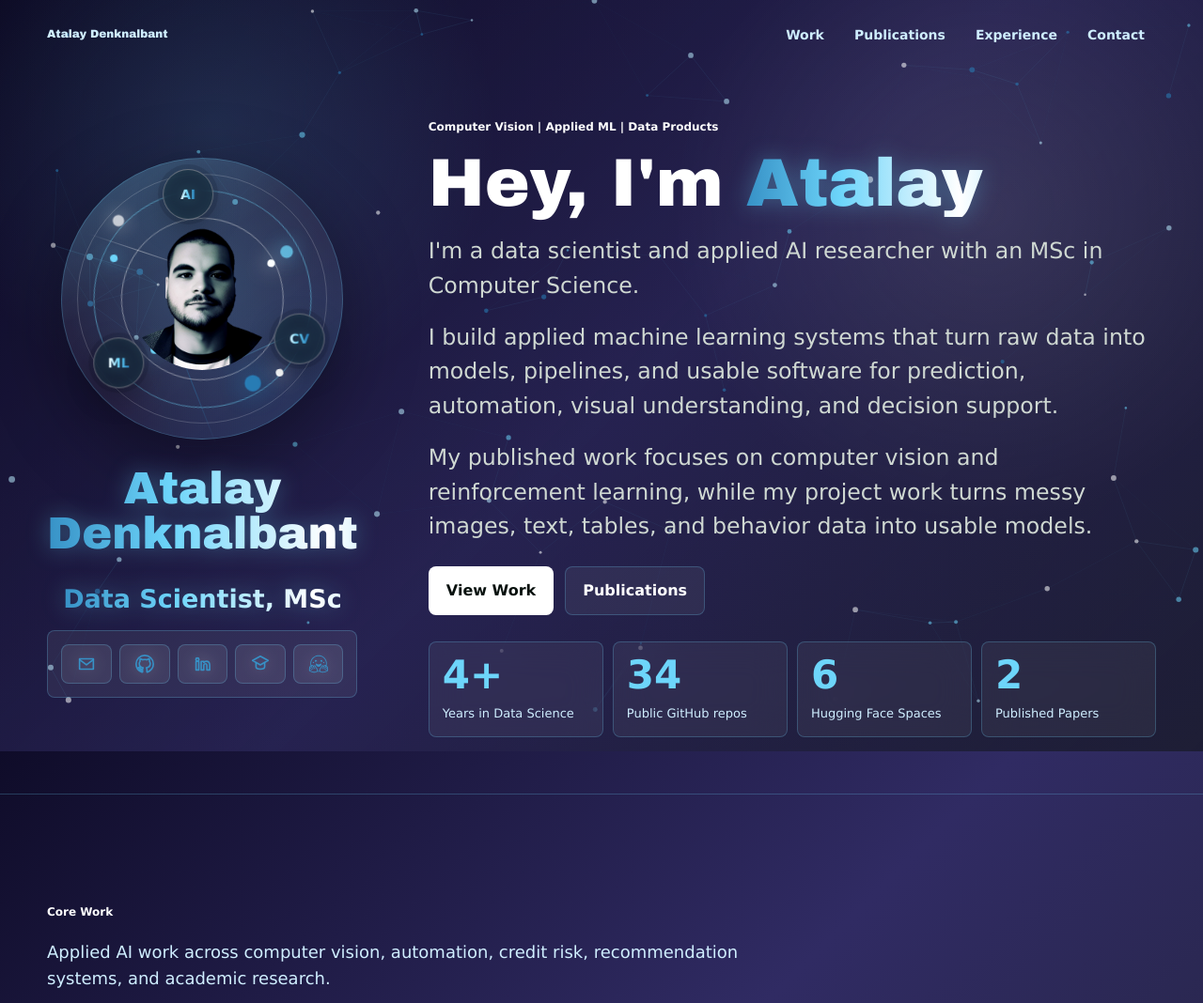
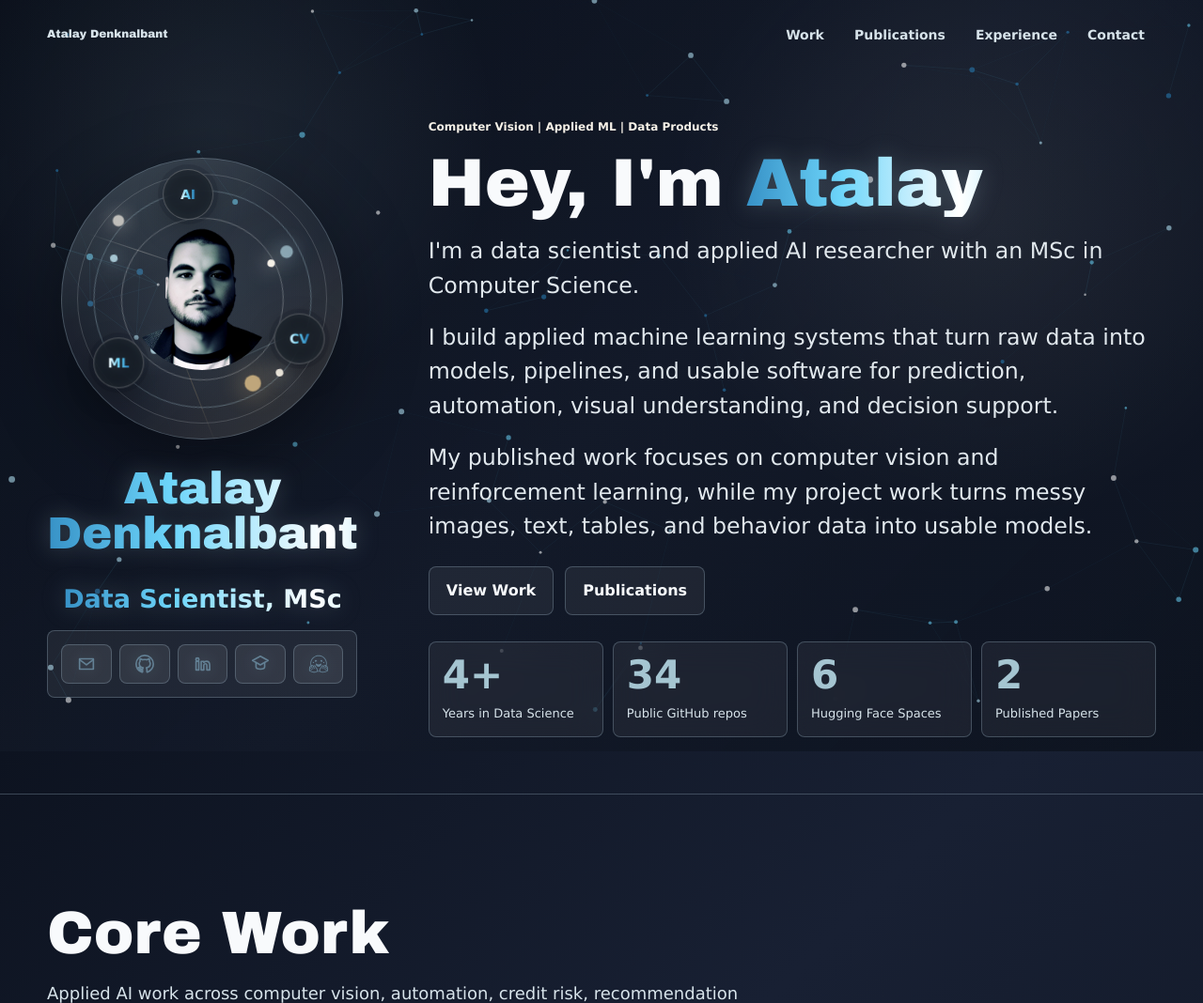
Before and after one commit to atalaydenknalbant/atalaydenknalbant.github.io, a plain HTML site: page index.html in a window 1280 px wide. Shown: the top 1068 px of the page at 94% size. Drawn offline with Linux system fonts and the light colour scheme; animation ran at ten frames a second.

Commit message:
Refactor index.html, script.js, and styles.css: enhance accessibility, improve button structure, and update color scheme

```diff
--- a/index.html
+++ b/index.html
@@ -102,8 +102,8 @@
           <p class="hero-lede">I build applied machine learning systems that turn raw data into models, pipelines, and usable software for prediction, automation, visual understanding, and decision support.</p>
           <p class="hero-lede">My published work focuses on computer vision and reinforcement learning, while my project work turns messy images, text, tables, and behavior data into usable models.</p>
           <div class="hero-actions" aria-label="Primary actions">
-            <a class="button primary" href="#work">View Work</a>
-            <a class="button secondary" href="#publications">Publications</a>
+            <a class="button primary" href="#work"><span class="button-label">View Work</span></a>
+            <a class="button secondary" href="#publications"><span class="button-label">Publications</span></a>
           </div>
           <dl class="metric-strip" aria-label="Profile highlights">
             <div>
@@ -129,7 +129,7 @@
 
     <section class="section-shell focus-section" aria-labelledby="focus-title">
       <div class="section-heading">
-        <p class="eyebrow" id="focus-title">Core Work</p>
+        <h2 id="focus-title">Core Work</h2>
         <p>Applied AI work across computer vision, automation, credit risk, recommendation systems, and academic research.</p>
       </div>
 
@@ -162,8 +162,7 @@
 
     <section class="section-shell work-section" id="work" aria-labelledby="work-title">
       <div class="section-heading compact">
-        <p class="eyebrow">Selected Work</p>
-        <h2 id="work-title"></h2>
+        <h2 id="work-title">Selected Work</h2>
       </div>
       <div class="filter-bar" aria-label="Project filters">
         <button class="filter-button active" type="button" data-filter="all">All</button>
@@ -324,7 +323,7 @@
 
     <section class="section-shell publications-section" id="publications" aria-labelledby="publications-title">
       <div class="section-heading">
-        <p class="eyebrow" id="publications-title">Publications</p>
+        <h2 id="publications-title">Publications</h2>
       </div>
       <div class="research-layout">
         <article class="research-card">
@@ -350,7 +349,7 @@
 
     <section class="section-shell experience-section" id="experience" aria-labelledby="experience-title">
       <div class="section-heading compact">
-        <p class="eyebrow" id="experience-title">Experience</p>
+        <h2 id="experience-title">Experience</h2>
       </div>
       <div class="timeline">
         <article>
--- a/styles.css
+++ b/styles.css
@@ -1,21 +1,22 @@
 :root {
   color-scheme: dark;
   --bg: #0b0f14;
-  --bg-2: #101820;
-  --panel: rgba(255, 255, 255, 0.07);
-  --panel-strong: rgba(255, 255, 255, 0.11);
-  --ink: #ffffff;
-  --muted: #cfeeff;
-  --line: rgba(109, 213, 250, 0.24);
-  --cool-deep: #2980b9;
-  --cool-sky: #6dd5fa;
-  --cool-white: #ffffff;
-  --page-gradient: linear-gradient(135deg, #0f0c29 0%, #302b63 52%, #24243e 100%);
-  --cyan: #6dd5fa;
-  --lime: #ffffff;
-  --coral: #2980b9;
-  --amber: #bcecff;
-  --cool-gradient: linear-gradient(135deg, #2980b9 0%, #6dd5fa 52%, #ffffff 100%);
+  --bg-2: #111827;
+  --panel: rgba(248, 250, 252, 0.075);
+  --panel-strong: rgba(248, 250, 252, 0.13);
+  --ink: #f8fafc;
+  --muted: #d7e3ea;
+  --line: rgba(142, 164, 180, 0.36);
+  --cool-deep: #536f85;
+  --cool-sky: #a5c5d1;
+  --cool-white: #f7f2e8;
+  --page-gradient: linear-gradient(135deg, #0d1320 0%, #182033 52%, #111827 100%);
+  --cyan: #a5c5d1;
+  --lime: #f7f2e8;
+  --coral: #c8ad7f;
+  --amber: #e2d2b0;
+  --cool-gradient: linear-gradient(135deg, #536f85 0%, #a5c5d1 52%, #f7f2e8 100%);
+  --text-gradient: linear-gradient(90deg, #2980b9 0%, #6dd5fa 25%, #ffffff 50%, #6dd5fa 75%, #2980b9 100%);
   --shadow: 0 24px 80px rgba(0, 0, 0, 0.38);
   --font-display: "Bricolage Grotesque", "Arial Black", ui-sans-serif, system-ui, sans-serif;
   --font-body: "Atkinson Hyperlegible", Verdana, ui-sans-serif, system-ui, sans-serif;
@@ -53,10 +54,10 @@ body::before {
   inset: 0;
   z-index: 0;
   background:
-    linear-gradient(135deg, rgba(15, 12, 41, 0.18), rgba(48, 43, 99, 0.08), rgba(36, 36, 62, 0.2)),
-    radial-gradient(circle at 18% 18%, rgba(109, 213, 250, 0.16), transparent 24%),
-    radial-gradient(circle at 82% 28%, rgba(255, 255, 255, 0.1), transparent 28%),
-    rgba(6, 5, 20, 0.24);
+    linear-gradient(135deg, rgba(13, 19, 32, 0.2), rgba(24, 32, 51, 0.12), rgba(17, 24, 39, 0.22)),
+    radial-gradient(circle at 18% 18%, rgba(165, 197, 209, 0.12), transparent 24%),
+    radial-gradient(circle at 82% 28%, rgba(247, 242, 232, 0.08), transparent 28%),
+    rgba(6, 8, 13, 0.28);
   pointer-events: none;
 }
 
@@ -81,7 +82,7 @@ canvas {
   z-index: 30;
   transform: translateY(-160%);
   background: var(--lime);
-  color: #07100d;
+  color: #0c1118;
   padding: 10px 14px;
   border-radius: var(--radius);
   font-weight: 800;
@@ -106,7 +107,7 @@ main,
 }
 
 .site-header[data-elevated="true"] {
-  background: rgba(15, 12, 41, 0.72);
+  background: rgba(13, 19, 32, 0.78);
   border-color: var(--line);
   backdrop-filter: blur(20px);
 }
@@ -132,7 +133,7 @@ main,
   height: 44px;
   display: grid;
   place-items: center;
-  color: #07100d;
+  color: #0c1118;
   background: var(--cool-gradient);
   border-radius: var(--radius);
   font-size: 15px;
@@ -170,15 +171,17 @@ main,
   font-weight: 750;
 }
 
-.nav-links a.nav-wave {
-  background: linear-gradient(90deg, #2980b9 0%, #6dd5fa 25%, #ffffff 50%, #6dd5fa 75%, #2980b9 100%);
+.nav-links a.nav-wave,
+.brand-lockup.nav-wave .brand-copy span:first-child,
+.button.nav-wave .button-label {
+  background: var(--text-gradient);
   background-size: 200% 100%;
   background-repeat: repeat;
   background-position: 0% 50%;
   -webkit-background-clip: text;
   background-clip: text;
   color: transparent;
-  filter: drop-shadow(0 0 9px rgba(109, 213, 250, 0.44));
+  filter: drop-shadow(0 0 9px rgba(165, 197, 209, 0.34));
   animation: coolsky-text-wave 0.72s linear 1 both;
 }
 
@@ -193,7 +196,7 @@ main,
   width: 42px;
   height: 42px;
   border: 1px solid var(--line);
-  background: rgba(255, 255, 255, 0.06);
+  background: rgba(248, 250, 252, 0.06);
   border-radius: var(--radius);
   padding: 0;
 }
@@ -261,14 +264,14 @@ main,
 
 .wave-word {
   display: inline-block;
-  background: linear-gradient(90deg, #2980b9 0%, #6dd5fa 25%, #ffffff 50%, #6dd5fa 75%, #2980b9 100%);
+  background: var(--text-gradient);
   background-size: 200% 100%;
   background-repeat: repeat;
   background-position: 0% 50%;
   -webkit-background-clip: text;
   background-clip: text;
   color: transparent;
-  filter: drop-shadow(0 0 12px rgba(109, 213, 250, 0.34));
+  filter: drop-shadow(0 0 12px rgba(165, 197, 209, 0.26));
   animation: coolsky-text-wave 3.2s linear infinite;
 }
 
@@ -287,21 +290,21 @@ main,
 
 .hero-identity h1,
 .hero-title-line {
-  background: linear-gradient(90deg, #2980b9 0%, #6dd5fa 25%, #ffffff 50%, #6dd5fa 75%, #2980b9 100%);
+  background: var(--text-gradient);
   background-size: 200% 100%;
   background-repeat: repeat;
   background-position: 0% 50%;
   -webkit-background-clip: text;
   background-clip: text;
   color: transparent;
-  filter: drop-shadow(0 0 12px rgba(109, 213, 250, 0.34));
+  filter: drop-shadow(0 0 12px rgba(165, 197, 209, 0.26));
   animation: coolsky-text-wave 3.2s linear infinite;
 }
 
 .hero-lede {
   max-width: 780px;
   margin: 18px 0 0;
-  color: #cfd8d2;
+  color: #e1e8ed;
   font-size: clamp(18px, 1.85vw, 24px);
   line-height: 1.55;
   text-wrap: pretty;
@@ -325,15 +328,15 @@ main,
   border: 1px solid transparent;
 }
 
-.button.primary {
-  background: var(--ink);
-  color: #07100d;
+.button.primary,
+.button.secondary {
+  border-color: var(--line);
+  background: rgba(248, 250, 252, 0.06);
+  color: var(--ink);
 }
 
-.button.secondary {
-  border-color: var(--line);
-  background: rgba(255, 255, 255, 0.06);
-  color: var(--ink);
+.button-label {
+  display: inline-block;
 }
 
 .button:hover,
@@ -354,7 +357,7 @@ main,
   padding: 14px;
   border: 1px solid var(--line);
   border-radius: var(--radius);
-  background: rgba(255, 255, 255, 0.055);
+  background: rgba(248, 250, 252, 0.055);
   backdrop-filter: blur(18px);
 }
 
@@ -388,9 +391,9 @@ main,
   border: 1px solid var(--line);
   border-radius: 50%;
   background:
-    linear-gradient(150deg, rgba(109, 213, 250, 0.28), transparent 38%),
-    linear-gradient(320deg, rgba(41, 128, 185, 0.24), transparent 42%),
-    rgba(255, 255, 255, 0.06);
+    linear-gradient(150deg, rgba(165, 197, 209, 0.2), transparent 38%),
+    linear-gradient(320deg, rgba(200, 173, 127, 0.16), transparent 42%),
+    rgba(248, 250, 252, 0.055);
   overflow: visible;
   isolation: isolate;
   box-shadow: var(--shadow);
@@ -401,7 +404,7 @@ main,
   position: absolute;
   inset: 16px;
   z-index: 0;
-  border: 1px solid rgba(255, 255, 255, 0.18);
+  border: 1px solid rgba(248, 250, 252, 0.16);
   border-radius: 50%;
 }
 
@@ -410,7 +413,7 @@ main,
   position: absolute;
   inset: 0;
   z-index: 0;
-  background: radial-gradient(circle at 50% 50%, rgba(109, 213, 250, 0.18), transparent 68%);
+  background: radial-gradient(circle at 50% 50%, rgba(165, 197, 209, 0.12), transparent 68%);
   border-radius: 50%;
 }
 
@@ -460,27 +463,27 @@ main,
   height: 54px;
   display: grid;
   place-items: center;
-  border: 1px solid rgba(255, 255, 255, 0.34);
+  border: 1px solid rgba(248, 250, 252, 0.28);
   border-radius: 50%;
-  background: rgba(7, 17, 27, 0.62);
+  background: rgba(12, 17, 24, 0.7);
   font-weight: 950;
   font-size: 14px;
   box-shadow:
-    inset 0 0 22px rgba(109, 213, 250, 0.16),
+    inset 0 0 22px rgba(165, 197, 209, 0.12),
     0 10px 30px rgba(0, 0, 0, 0.28),
     0 0 0 5px rgba(5, 18, 28, 0.14);
   backdrop-filter: blur(10px);
 }
 
 .orbit-label > span {
-  background: linear-gradient(90deg, #2980b9 0%, #6dd5fa 25%, #ffffff 50%, #6dd5fa 75%, #2980b9 100%);
+  background: var(--text-gradient);
   background-size: 200% 100%;
   background-repeat: repeat;
   background-position: 0% 50%;
   -webkit-background-clip: text;
   background-clip: text;
   color: transparent;
-  filter: drop-shadow(0 0 8px rgba(109, 213, 250, 0.58));
+  filter: drop-shadow(0 0 8px rgba(165, 197, 209, 0.38));
   animation: coolsky-text-wave 2.6s linear infinite;
 }
 
@@ -533,7 +536,7 @@ main,
   z-index: 1;
   width: 42%;
   height: 1px;
-  background: linear-gradient(90deg, transparent, rgba(255, 255, 255, 0.72), transparent);
+  background: linear-gradient(90deg, transparent, rgba(247, 242, 232, 0.52), transparent);
   transform-origin: center;
   animation: stream-flow 5.5s ease-in-out infinite;
 }
@@ -548,14 +551,14 @@ main,
   right: 4%;
   bottom: 34%;
   transform: rotate(-24deg);
-  background: linear-gradient(90deg, transparent, rgba(109, 213, 250, 0.72), transparent);
+  background: linear-gradient(90deg, transparent, rgba(165, 197, 209, 0.52), transparent);
 }
 
 .stream-three {
   left: 26%;
   bottom: 18%;
   transform: rotate(68deg);
-  background: linear-gradient(90deg, transparent, rgba(41, 128, 185, 0.76), transparent);
+  background: linear-gradient(90deg, transparent, rgba(200, 173, 127, 0.46), transparent);
 }
 
 .scan-ring {
@@ -563,7 +566,7 @@ main,
   z-index: 1;
   width: 78%;
   aspect-ratio: 1;
-  border: 1px solid rgba(109, 213, 250, 0.52);
+  border: 1px solid rgba(165, 197, 209, 0.38);
   border-radius: 50%;
 }
 
@@ -573,7 +576,7 @@ main,
 
 .scan-ring.two {
   width: 58%;
-  border-color: rgba(255, 255, 255, 0.42);
+  border-color: rgba(248, 250, 252, 0.28);
   animation: rotate-slow 9s linear infinite reverse;
 }
 
@@ -602,7 +605,7 @@ main,
 .status-board {
   border: 1px solid var(--line);
   border-radius: var(--radius);
-  background: rgba(255, 255, 255, 0.065);
+  background: rgba(248, 250, 252, 0.065);
   padding: 14px;
   width: min(100%, 330px);
 }
@@ -612,8 +615,7 @@ main,
   color: var(--lime);
   font-size: 12px;
   font-weight: 900;
-  text-transform: uppercase;
-  letter-spacing: 0.12em;
+  letter-spacing: 0;
 }
 
 .signal-contact {
@@ -629,14 +631,14 @@ main,
   place-items: center;
   border: 1px solid var(--line);
   border-radius: var(--radius);
-  background: rgba(255, 255, 255, 0.08);
-  color: #ffffff;
+  background: rgba(248, 250, 252, 0.08);
+  color: #d7e3ea;
 }
 
 .signal-contact a:hover,
 .signal-contact a:focus-visible {
-  background: rgba(255, 255, 255, 0.18);
-  color: #07100d;
+  background: rgba(247, 242, 232, 0.92);
+  color: #0c1118;
   transform: translateY(-2px);
 }
 
@@ -645,7 +647,7 @@ main,
   z-index: 1;
   width: 22px;
   height: 22px;
-  filter: drop-shadow(0 0 9px rgba(255, 255, 255, 0.28));
+  filter: drop-shadow(0 0 9px rgba(165, 197, 209, 0.22));
   animation: coolsky-icon-color 3.2s linear infinite;
 }
 
@@ -708,7 +710,7 @@ main,
 .timeline article {
   border: 1px solid var(--line);
   border-radius: var(--radius);
-  background: rgba(255, 255, 255, 0.058);
+  background: rgba(248, 250, 252, 0.058);
 }
 
 .focus-item {
@@ -753,7 +755,7 @@ main,
   min-height: 40px;
   border: 1px solid var(--line);
   border-radius: var(--radius);
-  background: rgba(255, 255, 255, 0.06);
+  background: rgba(248, 250, 252, 0.06);
   color: var(--muted);
   padding: 8px 13px;
   font: inherit;
@@ -786,8 +788,8 @@ main,
 
 .project-card:hover {
   transform: translateY(-4px);
-  border-color: rgba(109, 213, 250, 0.62);
-  background: rgba(255, 255, 255, 0.085);
+  border-color: rgba(165, 197, 209, 0.52);
+  background: rgba(248, 250, 252, 0.085);
 }
 
 .project-topline {
@@ -795,10 +797,9 @@ main,
   justify-content: space-between;
   gap: 14px;
   color: var(--cyan);
-  font-size: 11px;
+  font-size: 12px;
   font-weight: 900;
-  text-transform: uppercase;
-  letter-spacing: 0.1em;
+  letter-spacing: 0;
 }
 
 .project-proof {
@@ -823,7 +824,7 @@ main,
   justify-content: center;
   padding: 8px 12px;
   border-radius: var(--radius);
-  background: rgba(255, 255, 255, 0.08);
+  background: rgba(248, 250, 252, 0.08);
   border: 1px solid var(--line);
   color: var(--ink);
   font-size: 13px;
@@ -835,7 +836,7 @@ main,
 .research-card a:hover,
 .research-card a:focus-visible {
   background: var(--cyan);
-  color: #061211;
+  color: #0c1118;
 }
 
 .research-layout {
@@ -854,8 +855,8 @@ main,
 
 .research-card:first-child {
   background:
-    linear-gradient(135deg, rgba(109, 213, 250, 0.18), transparent 52%),
-    rgba(255, 255, 255, 0.065);
+    linear-gradient(135deg, rgba(165, 197, 209, 0.14), transparent 52%),
+    rgba(248, 250, 252, 0.065);
 }
 
 .publication-media {
@@ -863,8 +864,8 @@ main,
   aspect-ratio: 16 / 9;
   overflow: hidden;
   border-radius: var(--radius);
-  border: 1px solid rgba(109, 213, 250, 0.28);
-  background: rgba(255, 255, 255, 0.07);
+  border: 1px solid rgba(142, 164, 180, 0.32);
+  background: rgba(248, 250, 252, 0.07);
   margin-bottom: 18px;
 }
 
@@ -879,10 +880,9 @@ main,
 .timeline span {
   display: inline-block;
   color: var(--lime);
-  font-size: 12px;
+  font-size: 14px;
   font-weight: 950;
-  text-transform: uppercase;
-  letter-spacing: 0.12em;
+  letter-spacing: 0.02em;
 }
 
 .research-card a {
@@ -984,15 +984,15 @@ main,
 
 @keyframes coolsky-icon-color {
   0%, 100% {
-    color: #2980b9;
+    color: #536f85;
   }
 
   25%, 75% {
-    color: #6dd5fa;
+    color: #a5c5d1;
   }
 
   50% {
-    color: #ffffff;
+    color: #f7f2e8;
   }
 }
 
```
Also changed, not shown: script.js (+10 -1 lines).
